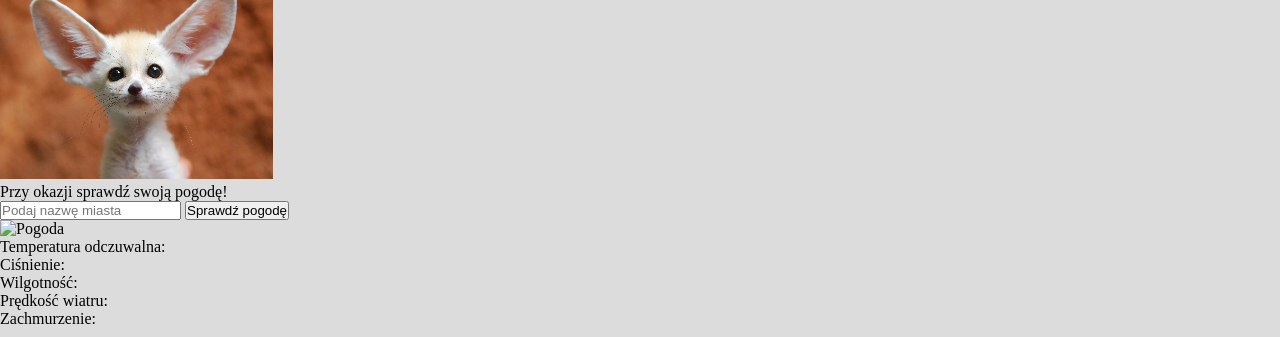
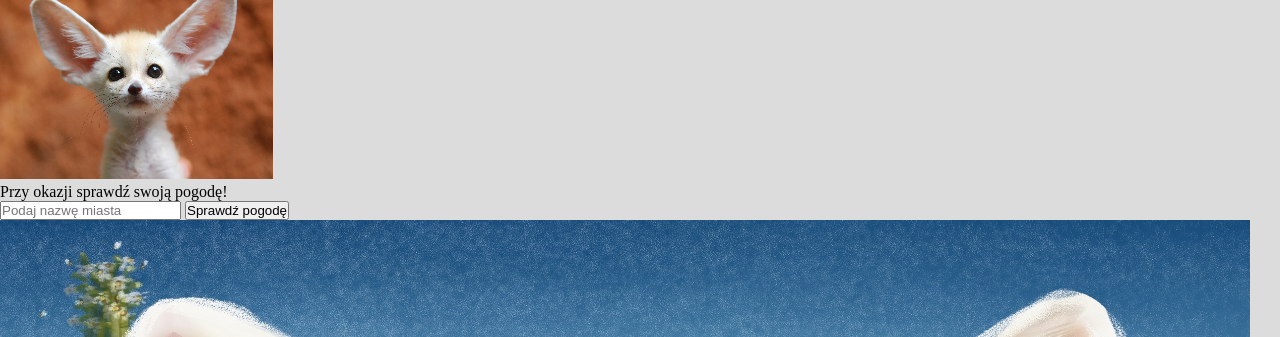
Before and after one commit to gitnutrak/PWA, a plain HTML site: page index.html in a window 1280 px wide. Shown: the part 58-395 px from the top of the page. Drawn offline with nearby package versions, Linux system fonts and the light colour scheme.

Commit message:
s obrazki

```diff
--- a/index.html
+++ b/index.html
@@ -25,7 +25,7 @@
         </section>
         <section class="app">
             <h2 class="city"></h2>
-            <img  id="weatherImg" alt="Pogoda">
+            <img src="weatherimg.jpg" id="weatherImg" alt="Pogoda">
             <div class="weather">
                 <div class="weather_img">
                     <p class="temp"></p>
```
